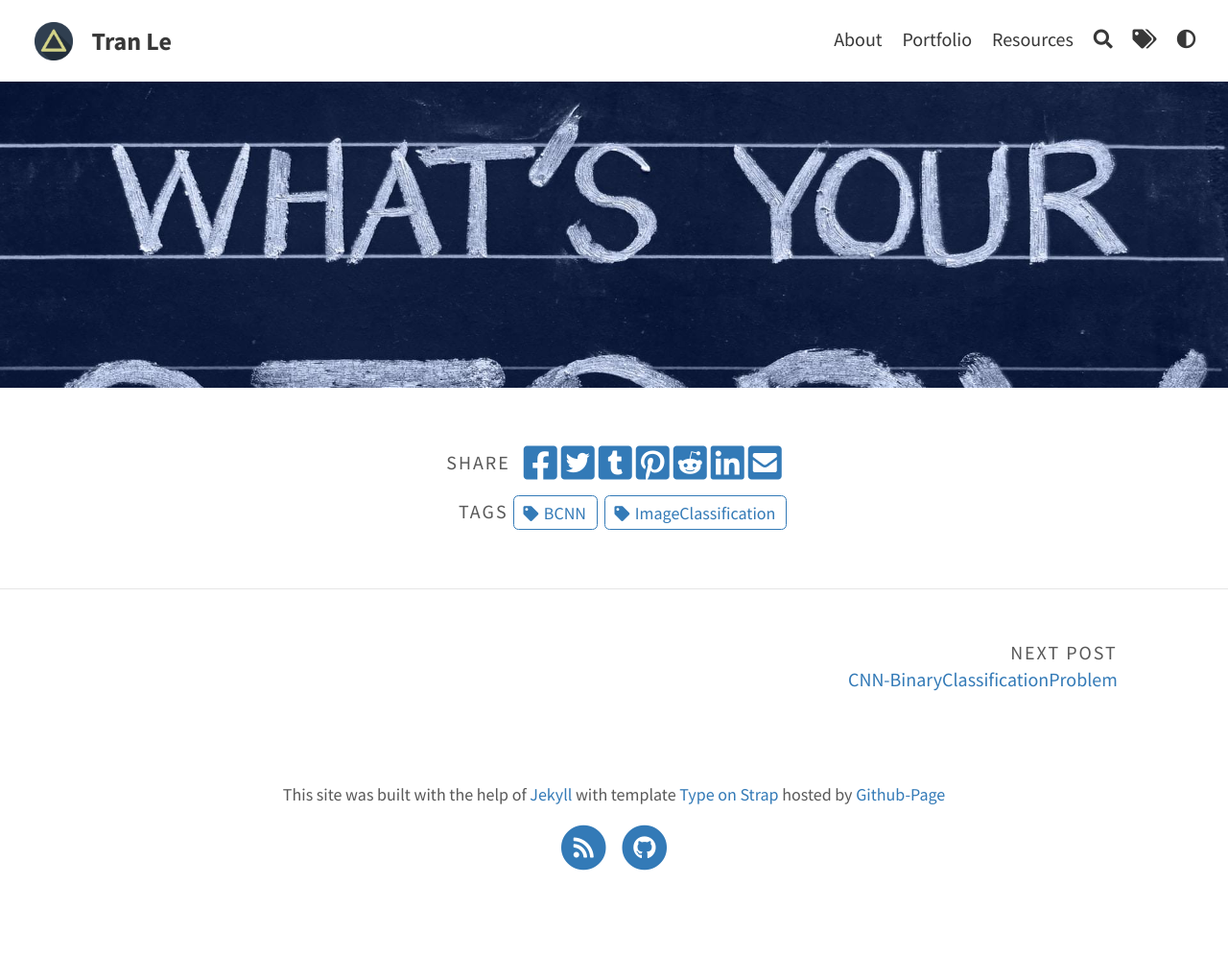
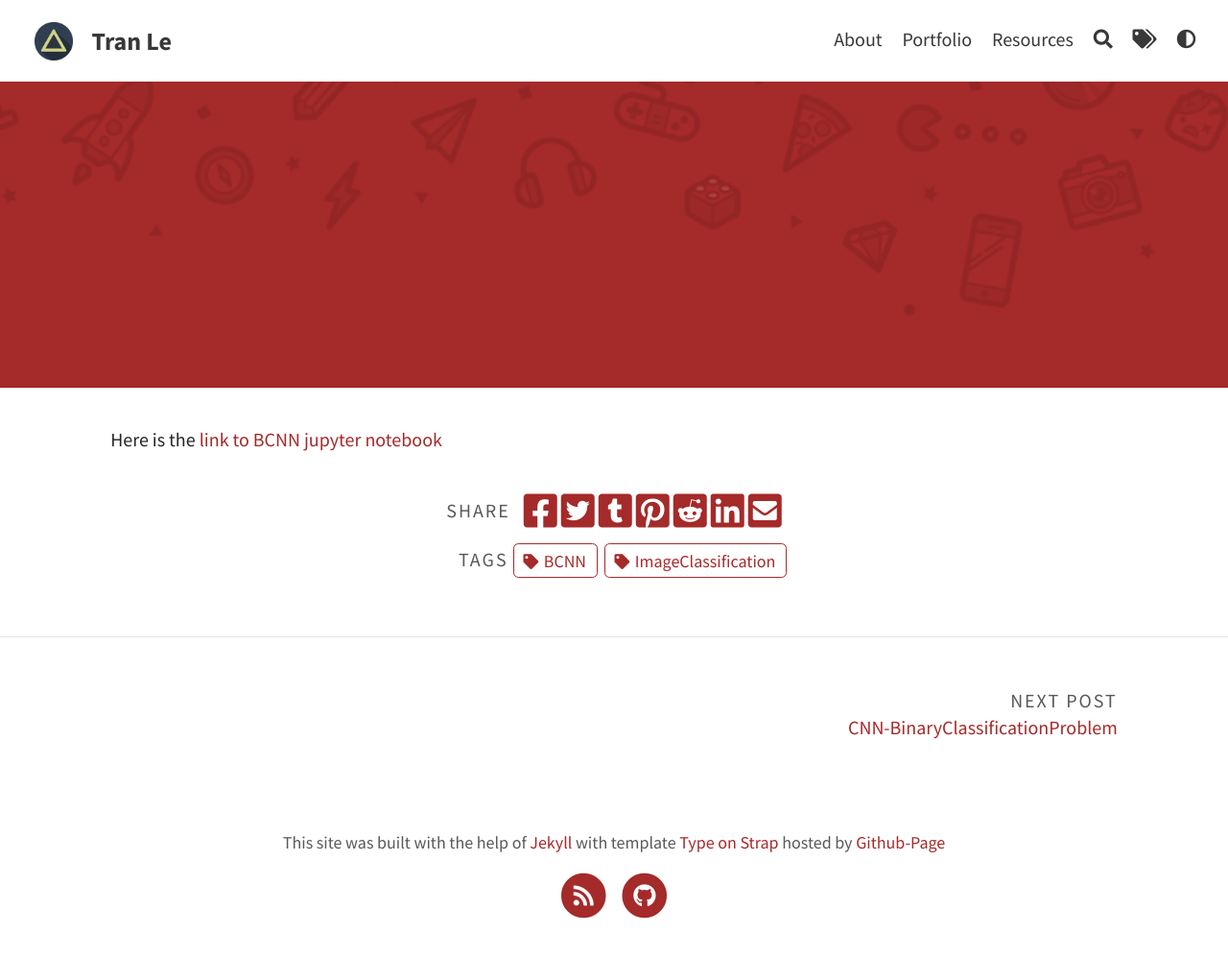
Before and after one commit to tranktle/porfolio, a Jekyll site: the page built from _posts/2021-07-01-bcnn.md, in a window 1280 px wide. Shown: the whole page at 96% size. Built offline with Jekyll 4.4.1, drawn with Linux system fonts in a browser that asks for light colours; before the commit the page ends 946 px from its top, so only the background shows below that.

Commit message:
Update 2021-07-01-bcnn.md

```diff
--- a/_posts/2021-07-01-bcnn.md
+++ b/_posts/2021-07-01-bcnn.md
@@ -2,7 +2,9 @@
 layout: post
 title: Bayesian Convolution Neural Network
 hide_title: true
-feature-img: assets/img/feature-img/story.jpeg
+color: brown
 author: Tran Le
 tags: [BCNN, ImageClassification]
 ---
+
+Here is the [link to BCNN jupyter notebook](https://github.com/tranktle/porfolio/blob/master/jupyternotebook/BCNN_cf10.ipynb)
```
